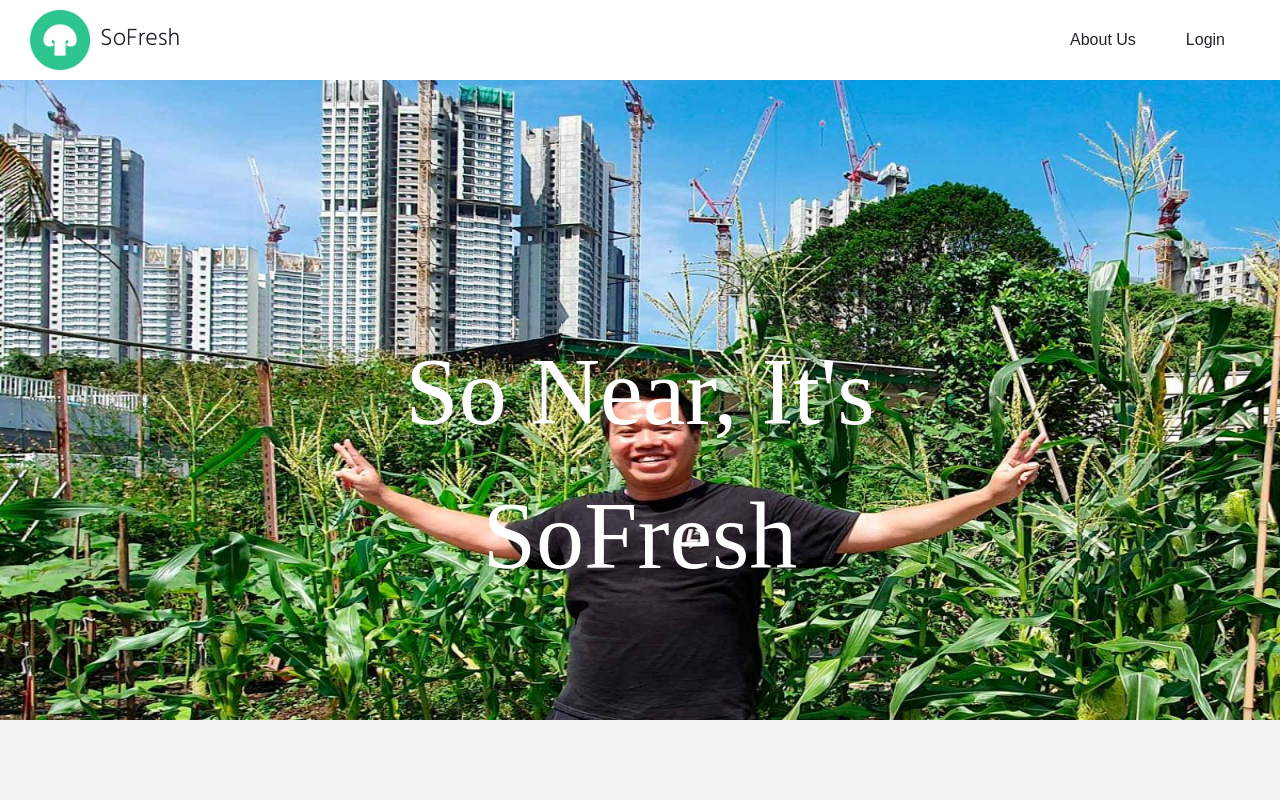
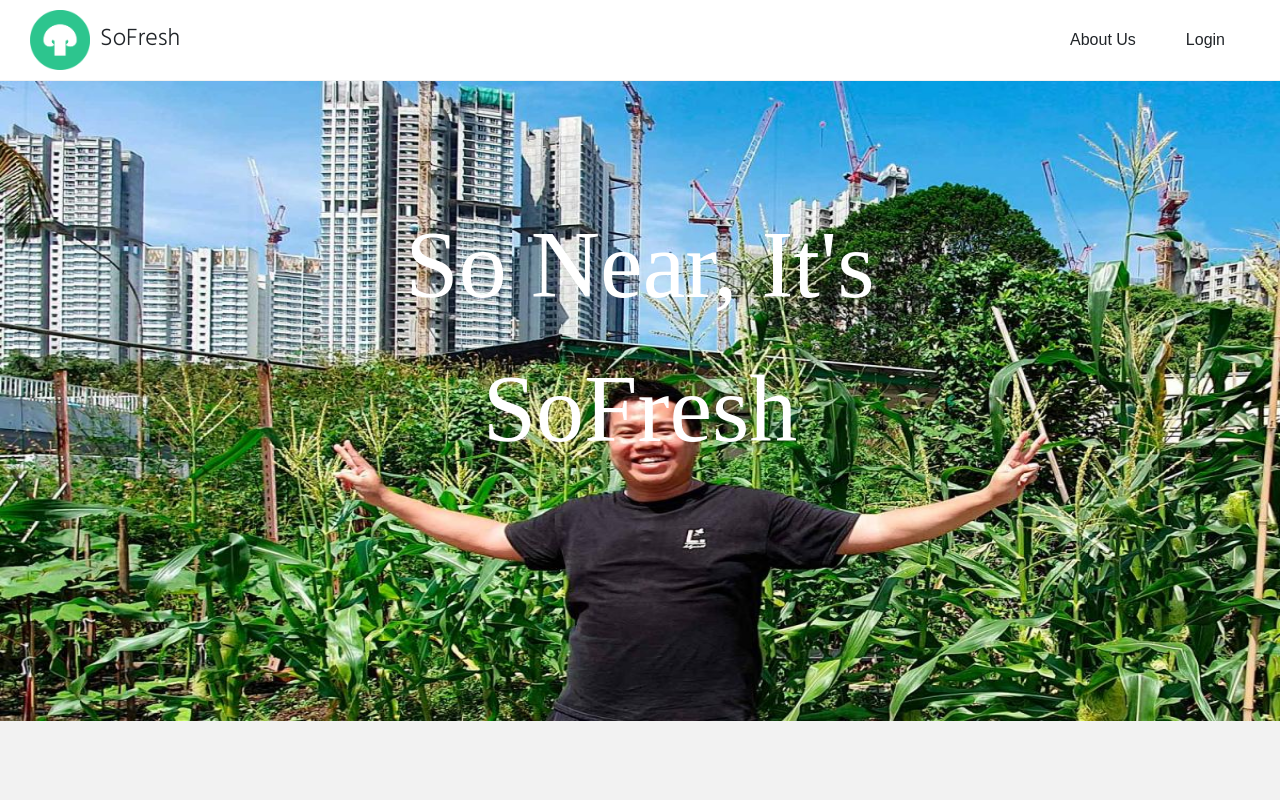
Before and after one commit to CodeLutetium/YouthxHack-NHEngingers, a React (Create React App) app in the folder Frontend/sofresh-frontend/: page / in a window 1280 px wide. Both pictures are taken after a click on the element "About Us". Shown: the top 800 px of the page. Built offline with nearby package versions, Linux system fonts and the light colour scheme; a web font is replaced by a local one.

Commit message:
sticky header

```diff
--- a/Frontend/sofresh-frontend/src/index.css
+++ b/Frontend/sofresh-frontend/src/index.css
@@ -6,6 +6,7 @@
   height: 100%;
   margin: 0;
   background-color: #f2f2f2;
+  position: relative;
 }
 
 body, p {
@@ -22,7 +23,10 @@ h3 {
 }
 
 .header {
-  position: sticky;
+  position: fixed;
+  width: 100%;
+  z-index: 1;
+  top: 0;
   display: flex;
   justify-content: space-between;
   align-items: center;
@@ -103,6 +107,11 @@ h1#title {
 .background {
   background-color: #f2f2f2;
   align-items: center;
+  position: relative;
+}
+
+.about {
+  margin: 200px;
 }
 
 .star-wrapper {
@@ -139,7 +148,7 @@ h1#title {
 .overlay-txt {
   font-family: 'Khula', 'Extra-Bold';
   position: absolute;
-  top: 60%;
+  top: 40%;
   left: 50%;
   transform: translate(-50%, -50%);
   font-size: 96px;
@@ -148,9 +157,9 @@ h1#title {
 }
 
 .img-container {
+  text-align: center;
+  top: 81px;
   position: relative;
-  text-align: center;
-  color: #fff;
 }
 
 .centered {
@@ -180,6 +189,10 @@ img.logo {
   align-self: center;
   align-content: center;
   margin: 0px 100px;
+}
+
+.logo {
+  position: relative;
 }
 
 .home-logo {
--- a/Frontend/sofresh-frontend/src/pages/about.js
+++ b/Frontend/sofresh-frontend/src/pages/about.js
@@ -5,14 +5,12 @@ import SearchBar from '../components/SearchBar';
 function about() {
   return (
     <div>
-      <div>
-        <Header />
-      </div>
+      <Header />
       <div className='img-container'>
         <img src={require('../assets/background_img.jpg')} className="bg-img" alt="image not found"/>
         <p className='overlay-txt'> So Near, It's SoFresh </p>
       </div>
-      <div className='background'>
+      <div className='background about'>
         <img src={require('../assets/logo-no-background.png')} className='logo' />
         <h1>About Us</h1>
         <p className='centered'>SoFresh is an initiative that aims to encourage Singaporeans to purchase locally grown food over imports. By encouraging the purchase of locally grown food, we hope that the increased in demand will help Singapore meet the 30 by 30 goal earlier.</p>
```
